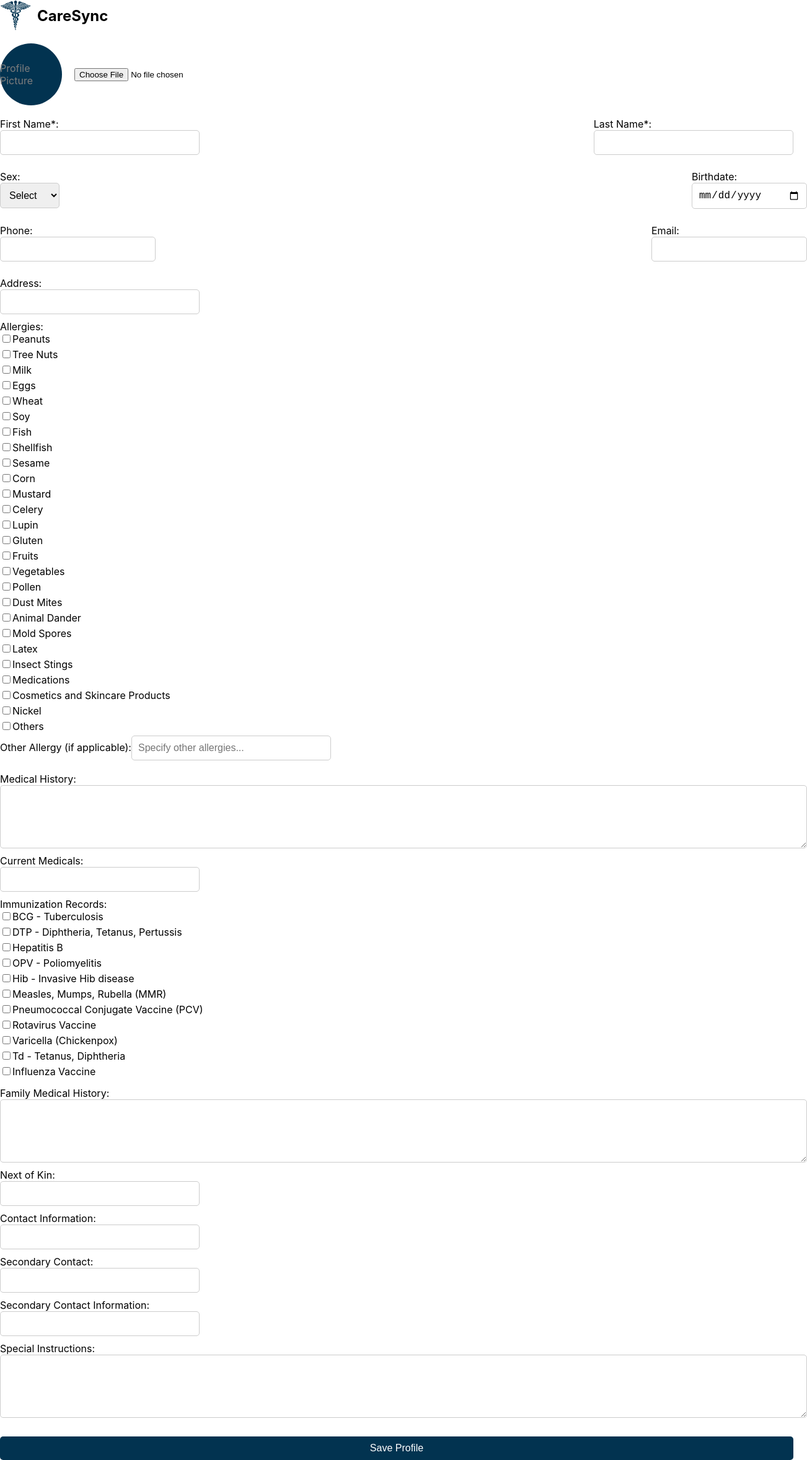
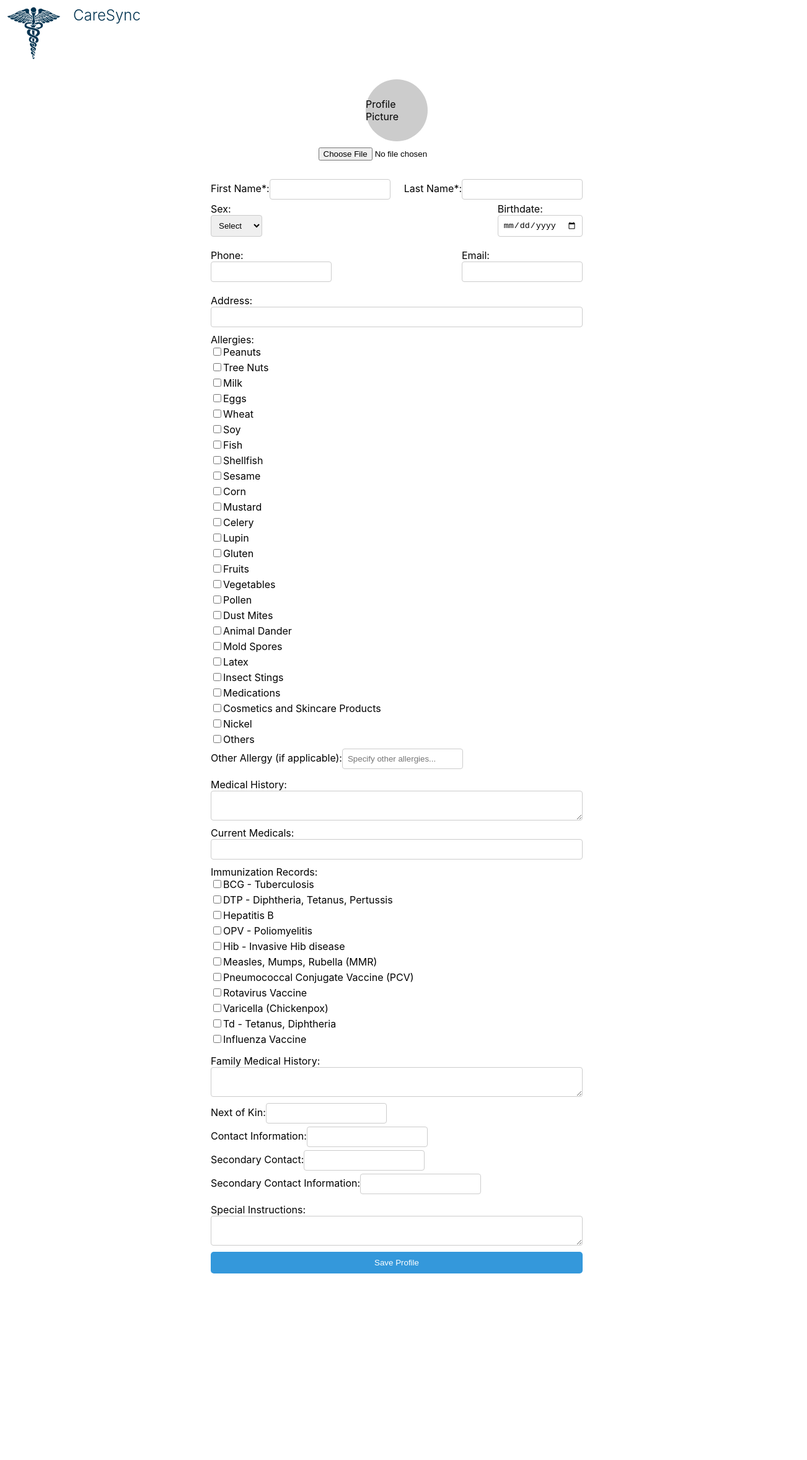
Before and after one commit to AbarquezMyk/IndustryElective-AppDev, a React (Create React App) app in the folder caresync/: page / in a window 1280 px wide. Shown: the whole page at 62% size, 1302 px wide, since content can reach past the window. After the commit the page ends 2075 px from the top, so only its background shows below. Built offline with nearby package versions, Linux system fonts and the light colour scheme; no server answers.

Commit message:
Initial Commit of PatientProfileForm.jsx

```diff
--- a/caresync/src/components/PatientProfileForm.jsx
+++ b/caresync/src/components/PatientProfileForm.jsx
@@ -44,7 +44,6 @@ const PatientProfileForm = () => {
 
     if (type === "checkbox") {
       if (name === "allergies") {
-        // Handle allergies checkbox
         if (checked) {
           setFormData((prevData) => ({
             ...prevData,
@@ -57,7 +56,6 @@ const PatientProfileForm = () => {
           }));
         }
       } else if (name === "immunizationRecords") {
-        // Handle immunization records checkbox
         if (checked) {
           setFormData((prevData) => ({
             ...prevData,
@@ -140,11 +138,12 @@ const PatientProfileForm = () => {
   ];
 
   return (
-    <div style={styles.container}>
+    <div>
       <div style={styles.header}>
         <img src={logo} alt="Logo" style={styles.logo} />
         <span style={styles.title}>CareSync</span>
       </div>
+      <div style={styles.container}>
         <form onSubmit={handleSubmit} style={styles.form}>
           <div style={styles.profilePictureSection}>
             {profileImage ? (
@@ -288,25 +287,27 @@ const PatientProfileForm = () => {
             <textarea name="familyMedicalHistory" value={formData.familyMedicalHistory} onChange={handleChange} style={styles.textarea} />
           </label>
 
-        <label style={styles.labelCenter}>
+          <div style={styles.labelCenter}>
+            <label style={styles.label}>
               Next of Kin:
               <input type="text" name="nextOfKin" value={formData.nextOfKin} onChange={handleChange} style={styles.input} />
             </label>
 
-        <label style={styles.labelCenter}>
+            <label style={styles.label}>
               Contact Information:
               <input type="text" name="contactInformation" value={formData.contactInformation} onChange={handleChange} style={styles.input} />
             </label>
 
-        <label style={styles.labelCenter}>
+            <label style={styles.label}>
               Secondary Contact:
               <input type="text" name="secondaryContact" value={formData.secondaryContact} onChange={handleChange} style={styles.input} />
             </label>
 
-        <label style={styles.labelCenter}>
+            <label style={styles.label}>
               Secondary Contact Information:
               <input type="text" name="secondaryContactInformation" value={formData.secondaryContactInformation} onChange={handleChange} style={styles.input} />
             </label>
+          </div>
 
           <label style={styles.labelCenter}>
             Special Instructions:
@@ -316,22 +317,35 @@ const PatientProfileForm = () => {
           <button type="submit" style={styles.submitButton}>Save Profile</button>
         </form>
       </div>
+    </div>
   );
 };
 
 const styles = {
   header: {
     display: 'flex',
-    alignItems: 'center',
-    marginBottom: '20px',
+    alignItems: 'left',
+    justifyContent: 'left',
+    backgroundColor: '#fff',
+    padding: '10px',
   },
   logo: {
-    height: '50px',
-    marginRight: '10px',
+    fontSize: '24px',
+    fontWeight: '300',
+    color: '#000',
+    marginRight: '20px'
   },
   title: {
     fontSize: '24px',
-    fontWeight: 'bold',
+    fontWeight: '300', // Thinner text
+    color: '#023350', // Grayish color
+  },
+  container: {
+    padding: '20px',
+    maxWidth: '600px',
+    margin: '0 auto',
+    borderRadius: '8px',
+    backgroundColor: '#fff',
   },
   form: {
     display: 'flex',
@@ -339,6 +353,7 @@ const styles = {
   },
   profilePictureSection: {
     display: 'flex',
+    flexDirection: 'column',
     alignItems: 'center',
     marginBottom: '20px',
   },
@@ -346,69 +361,62 @@ const styles = {
     width: '100px',
     height: '100px',
     borderRadius: '50%',
-    marginRight: '10px',
+    objectFit: 'cover',
+    marginBottom: '10px',
   },
   placeholderImage: {
     width: '100px',
     height: '100px',
     borderRadius: '50%',
-    backgroundColor: '#023350',
+    backgroundColor: '#ccc',
     display: 'flex',
+    justifyContent: 'center',
     alignItems: 'center',
-    justifyContent: 'center',
-    marginRight: '10px',
-    color: '#7d7d7d',
+    marginBottom: '10px',
   },
   fileInput: {
-    marginLeft: '10px',
+    marginBottom: '10px',
   },
   deleteButton: {
-    marginLeft: '10px',
-    padding: '5px 10px',
-    backgroundColor: '#f44336',
-    color: 'white',
+    backgroundColor: '#e74c3c',
+    color: '#fff',
     border: 'none',
     borderRadius: '5px',
+    padding: '5px 10px',
     cursor: 'pointer',
   },
   nameContainer: {
     display: 'flex',
     justifyContent: 'space-between',
-    marginBottom: '15px',
   },
   sexAndBirthdateContainer: {
     display: 'flex',
     justifyContent: 'space-between',
-    marginBottom: '15px',
+    marginBottom: '10px',
   },
   phoneAndEmailContainer: {
     display: 'flex',
     justifyContent: 'space-between',
-    marginBottom: '15px',
-  },
-  label: {
     marginBottom: '10px',
   },
   labelCenter: {
-    marginBottom: '10px',
     display: 'flex',
     flexDirection: 'column',
+    marginBottom: '10px',
+  },
+  label: {
+    marginBottom: '5px',
   },
   input: {
-    padding: '10px',
-    fontSize: '16px',
+    padding: '8px',
     border: '1px solid #ccc',
-    borderRadius: '5px',
-    width: '100%',
-    maxWidth: '300px',
+    borderRadius: '4px',
   },
   textarea: {
-    padding: '10px',
-    fontSize: '16px',
+    padding: '8px',
     border: '1px solid #ccc',
-    borderRadius: '5px',
-    width: '100%',
-    height: '80px',
+    borderRadius: '4px',
+    resize: 'vertical',
   },
   checkboxContainer: {
     display: 'flex',
@@ -418,13 +426,11 @@ const styles = {
     marginBottom: '5px',
   },
   submitButton: {
-    marginTop: '20px',
-    padding: '10px',
-    fontSize: '16px',
-    backgroundColor: '#023350',
-    color: 'white',
+    backgroundColor: '#3498db',
+    color: '#fff',
     border: 'none',
     borderRadius: '5px',
+    padding: '10px',
     cursor: 'pointer',
   },
 };
```
Lines whose indentation alone changed are shown as unchanged.
